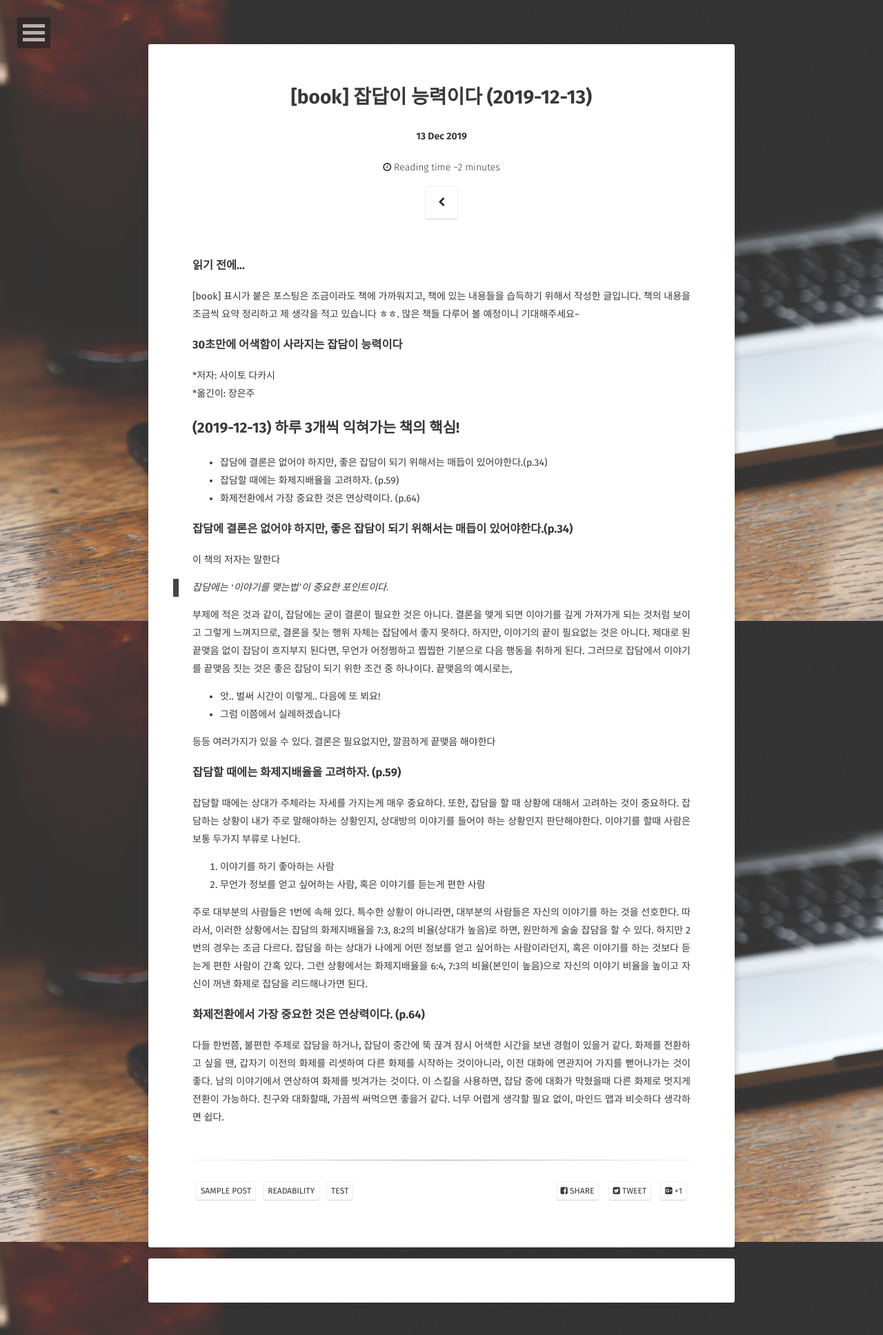
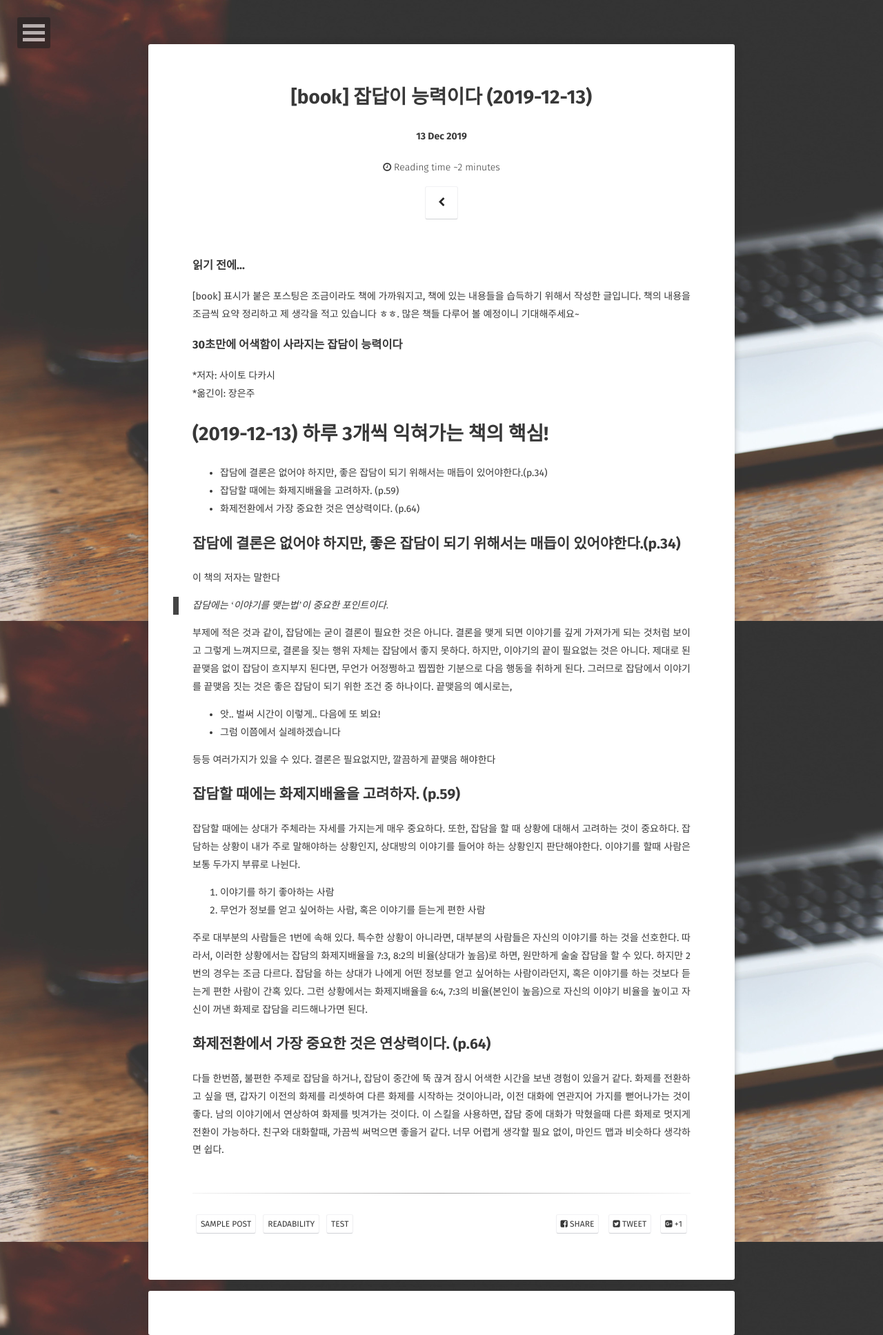
Before and after one commit to plan5886/plan5886.github.io, a Jekyll site: the page built from _posts/2019-12-13-[book]cheat.md, in a window 1280 px wide. Shown: the whole page at 69% size. Built offline with Jekyll 4.4.1, drawn with Linux system fonts in a browser that asks for light colours; some web fonts are replaced; comment, search, counter and statistics services are not loaded.

```diff
--- a/_posts/2019-12-13-[book]cheat.md
+++ b/_posts/2019-12-13-[book]cheat.md
@@ -14,14 +14,14 @@ comments: true
 *저자: 사이토 다카시 <br>
 *옮긴이: 장은주
 
-## (2019-12-13) 하루 3개씩 익혀가는 책의 핵심!
+# (2019-12-13) 하루 3개씩 익혀가는 책의 핵심!
 
 * 잡담에 결론은 없어야 하지만, 좋은 잡담이 되기 위해서는 매듭이 있어야한다.(p.34)
 * 잡담할 때에는 화제지배율을 고려하자. (p.59)
 * 화제전환에서 가장 중요한 것은 연상력이다. (p.64)
 
 
-### 잡담에 결론은 없어야 하지만, 좋은 잡담이 되기 위해서는 매듭이 있어야한다.(p.34)
+## 잡담에 결론은 없어야 하지만, 좋은 잡담이 되기 위해서는 매듭이 있어야한다.(p.34)
 이 책의 저자는 말한다
 > 잡담에는 '이야기를 맺는법'이 중요한 포인트이다.
 
@@ -33,7 +33,7 @@ comments: true
 등등 여러가지가 있을 수 있다. 결론은 필요없지만, 깔끔하게 끝맺음 해야한다
 
 
-### 잡담할 때에는 화제지배율을 고려하자. (p.59)
+## 잡담할 때에는 화제지배율을 고려하자. (p.59)
 잡담할 때에는 상대가 주체라는 자세를 가지는게 매우 중요하다. 또한, 잡담을 할 때 상황에 대해서 고려하는 것이 중요하다. 잡담하는 상황이 내가 주로 말해야하는 상황인지, 상대방의 이야기를 들어야 하는 상황인지 판단해야한다. 이야기를 할때 사람은 보통 두가지 부류로 나뉜다.
 1. 이야기를 하기 좋아하는 사람
 2. 무언가 정보를 얻고 싶어하는 사람, 혹은 이야기를 듣는게 편한 사람
@@ -41,5 +41,5 @@ comments: true
 주로 대부분의 사람들은 1번에 속해 있다. 특수한 상황이 아니라면, 대부분의 사람들은 자신의 이야기를 하는 것을 선호한다. 따라서, 이러한 상황에서는 잡담의 화제지배율을 7:3, 8:2의 비율(상대가 높음)로 하면, 원만하게 술술 잡담을 할 수 있다. 하지만 2번의 경우는 조금 다르다. 잡담을 하는 상대가 나에게 어떤 정보를 얻고 싶어하는 사람이라던지, 혹은 이야기를 하는 것보다 듣는게 편한 사람이 간혹 있다. 그런 상황에서는 화제지배율을 6:4, 7:3의 비율(본인이 높음)으로 자신의 이야기 비율을 높이고 자신이 꺼낸 화제로 잡담을 리드해나가면 된다.
 
 
-### 화제전환에서 가장 중요한 것은 연상력이다. (p.64)
+## 화제전환에서 가장 중요한 것은 연상력이다. (p.64)
 다들 한번쯤, 불편한 주제로 잡담을 하거나, 잡담이 중간에 뚝 끊겨 잠시 어색한 시간을 보낸 경험이 있을거 같다. 화제를 전환하고 싶을 땐, 갑자기 이전의 화제를 리셋하여 다른 화제를 시작하는 것이아니라, 이전 대화에 연관지어 가지를 뻗어나가는 것이 좋다. 남의 이야기에서 연상하여 화제를 빗겨가는 것이다. 이 스킬을 사용하면, 잡담 중에 대화가 막혔을때 다른 화제로 멋지게 전환이 가능하다. 친구와 대화할때, 가끔씩 써먹으면 좋을거 같다. 너무 어렵게 생각할 필요 없이, 마인드 맵과 비슷하다 생각하면 쉽다.
```
